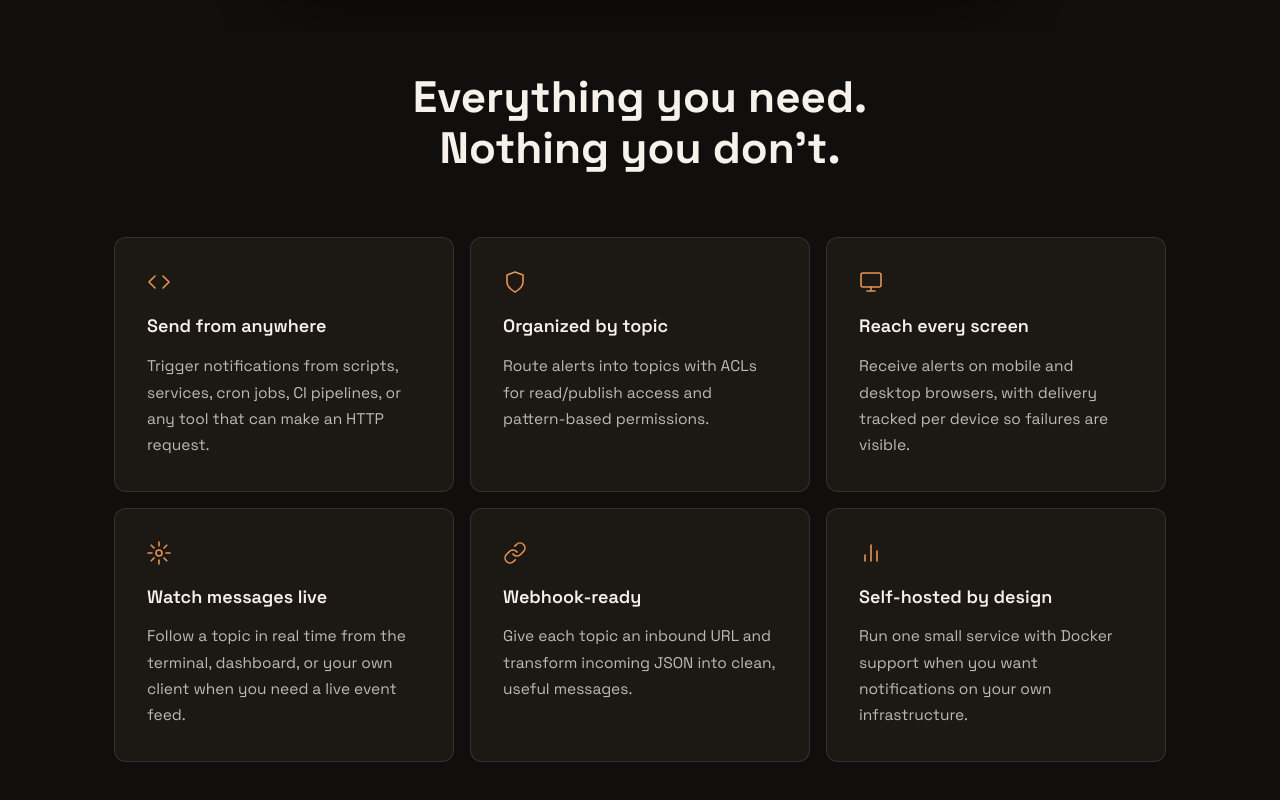
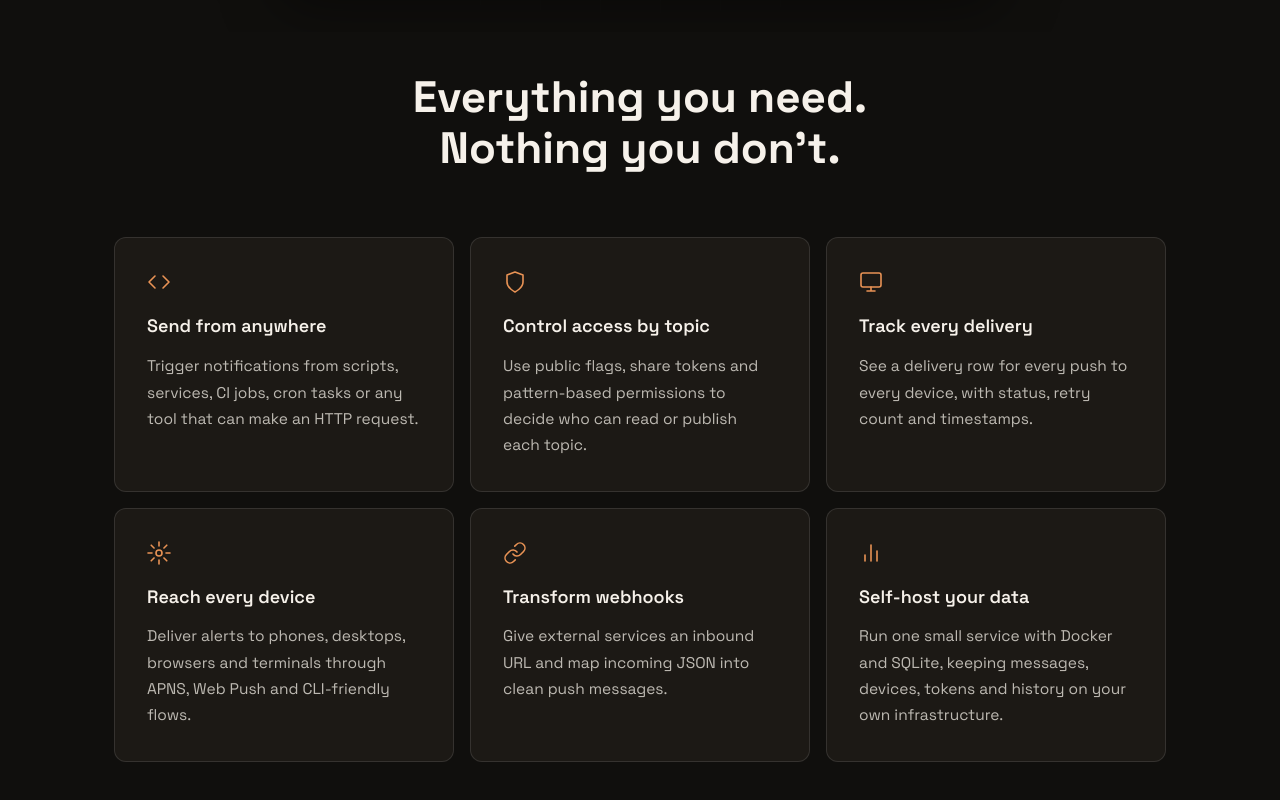
Before and after one commit to saeid/pingd-website, a plain HTML site: page index.html in a window 1280 px wide. Shown: the part 798-1598 px from the top of the page. Drawn offline with nearby package versions, Linux system fonts and the light colour scheme.

Commit message:
Update features list, update docs path

```diff
--- a/index.html
+++ b/index.html
@@ -22,7 +22,7 @@
     <span class="brand-name">pingd</span>
   </a>
   <div class="nav-links">
-    <a href="https://pingd.dev/docs" target="_blank" rel="noopener" data-goatcounter-click="/docs" data-goatcounter-title="Docs nav link">Docs</a>
+    <a href="https://docs.pingd.dev" target="_blank" rel="noopener" data-goatcounter-click="/docs" data-goatcounter-title="Docs nav link">Docs</a>
     <a href="https://github.com/saeid/pingd" target="_blank" rel="noopener" data-goatcounter-click="/github" data-goatcounter-title="GitHub nav link">GitHub</a>
     <a class="btn btn-primary btn-sm" href="coming-soon.html" data-goatcounter-click="/open-app" data-goatcounter-title="Open app nav button">Open app</a>
   </div>
@@ -52,7 +52,7 @@
 
     <div class="hero-ctas reveal" style="--reveal-delay: 220ms">
       <a class="btn btn-primary" href="coming-soon.html" data-goatcounter-click="/open-app" data-goatcounter-title="Open app hero button">Open app <span aria-hidden="true">→</span></a>
-      <a class="btn btn-ghost" href="https://pingd.dev/docs" target="_blank" rel="noopener" data-goatcounter-click="/docs" data-goatcounter-title="Docs hero button">Read docs</a>
+      <a class="btn btn-ghost" href="https://docs.pingd.dev" target="_blank" rel="noopener" data-goatcounter-click="/docs" data-goatcounter-title="Docs hero button">Read docs</a>
     </div>
 
     <div class="terminal-wrap reveal" style="--reveal-delay: 300ms">
@@ -109,7 +109,7 @@ requests.post(
           </svg>
         </div>
         <h3>Send from anywhere</h3>
-        <p>Trigger notifications from scripts, services, cron jobs, CI pipelines, or any tool that can make an HTTP request.</p>
+        <p>Trigger notifications from scripts, services, CI jobs, cron tasks or any tool that can make an HTTP request.</p>
       </article>
 
       <article class="feature-card reveal" style="--reveal-delay: 60ms">
@@ -118,8 +118,8 @@ requests.post(
             <path d="M12 22s8-4 8-10V5l-8-3-8 3v7c0 6 8 10 8 10z"/>
           </svg>
         </div>
-        <h3>Organized by topic</h3>
-        <p>Route alerts into topics with ACLs for read/publish access and pattern-based permissions.</p>
+        <h3>Control access by topic</h3>
+        <p>Use public flags, share tokens and pattern-based permissions to decide who can read or publish each topic.</p>
       </article>
 
       <article class="feature-card reveal" style="--reveal-delay: 120ms">
@@ -128,8 +128,8 @@ requests.post(
             <rect x="2" y="3" width="20" height="14" rx="2"/><path d="M8 21h8M12 17v4"/>
           </svg>
         </div>
-        <h3>Reach every screen</h3>
-        <p>Receive alerts on mobile and desktop browsers, with delivery tracked per device so failures are visible.</p>
+        <h3>Track every delivery</h3>
+        <p>See a delivery row for every push to every device, with status, retry count and timestamps.</p>
       </article>
 
       <article class="feature-card reveal" style="--reveal-delay: 180ms">
@@ -138,8 +138,8 @@ requests.post(
             <circle cx="12" cy="12" r="3"/><path d="M12 1v4M12 19v4M4.22 4.22l2.83 2.83M16.95 16.95l2.83 2.83M1 12h4M19 12h4M4.22 19.78l2.83-2.83M16.95 7.05l2.83-2.83"/>
           </svg>
         </div>
-        <h3>Watch messages live</h3>
-        <p>Follow a topic in real time from the terminal, dashboard, or your own client when you need a live event feed.</p>
+        <h3>Reach every device</h3>
+        <p>Deliver alerts to phones, desktops, browsers and terminals through APNS, Web Push and CLI-friendly flows.</p>
       </article>
 
       <article class="feature-card reveal" style="--reveal-delay: 240ms">
@@ -149,8 +149,8 @@ requests.post(
             <path d="M14 11a5 5 0 0 0-7.54-.54l-3 3a5 5 0 0 0 7.07 7.07l1.71-1.71"/>
           </svg>
         </div>
-        <h3>Webhook-ready</h3>
-        <p>Give each topic an inbound URL and transform incoming JSON into clean, useful messages.</p>
+        <h3>Transform webhooks</h3>
+        <p>Give external services an inbound URL and map incoming JSON into clean push messages.</p>
       </article>
 
       <article class="feature-card reveal" style="--reveal-delay: 300ms">
@@ -159,8 +159,8 @@ requests.post(
             <path d="M18 20V10"/><path d="M12 20V4"/><path d="M6 20v-6"/>
           </svg>
         </div>
-        <h3>Self-hosted by design</h3>
-        <p>Run one small service with Docker support when you want notifications on your own infrastructure.</p>
+        <h3>Self-host your data</h3>
+        <p>Run one small service with Docker and SQLite, keeping messages, devices, tokens and history on your own infrastructure.</p>
       </article>
     </div>
   </section>
```
